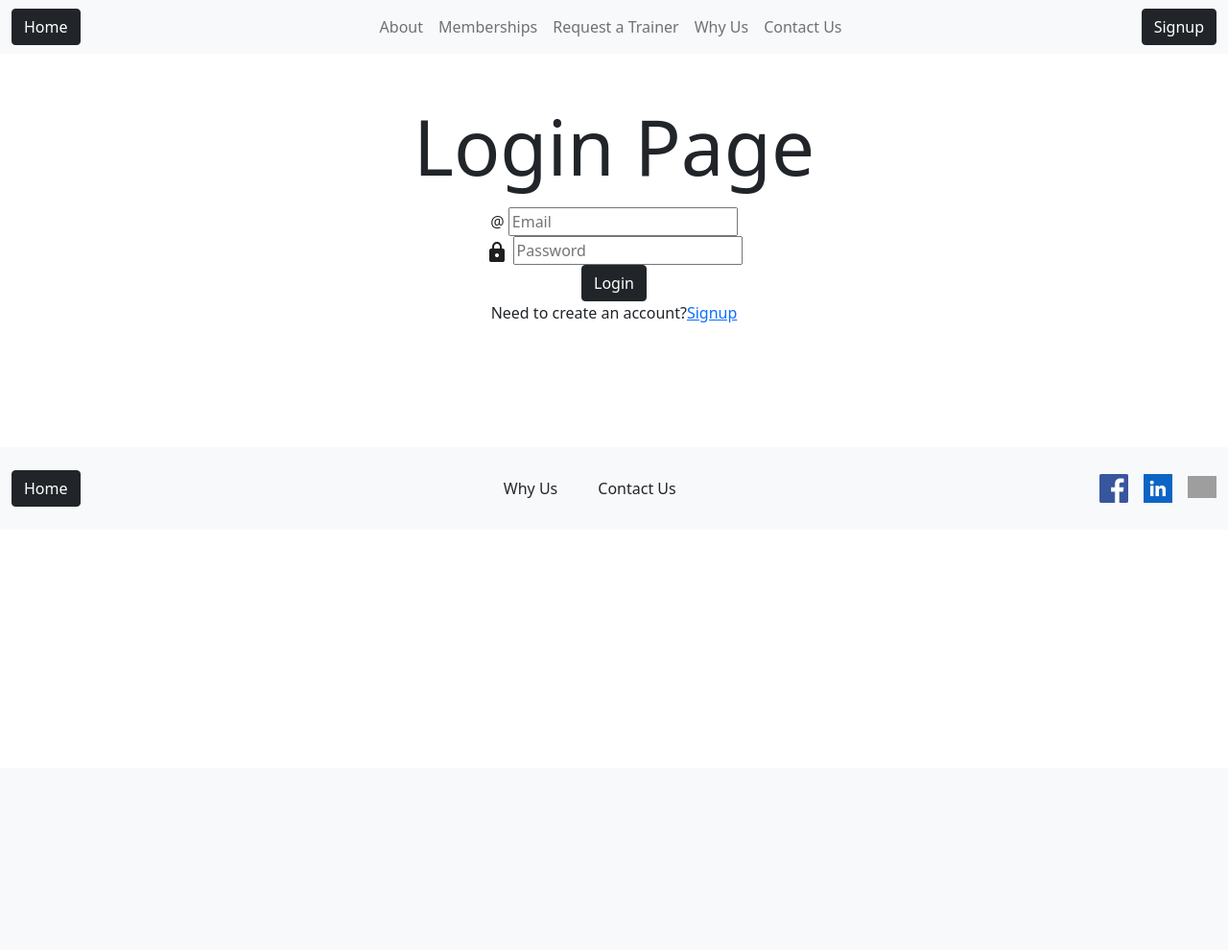
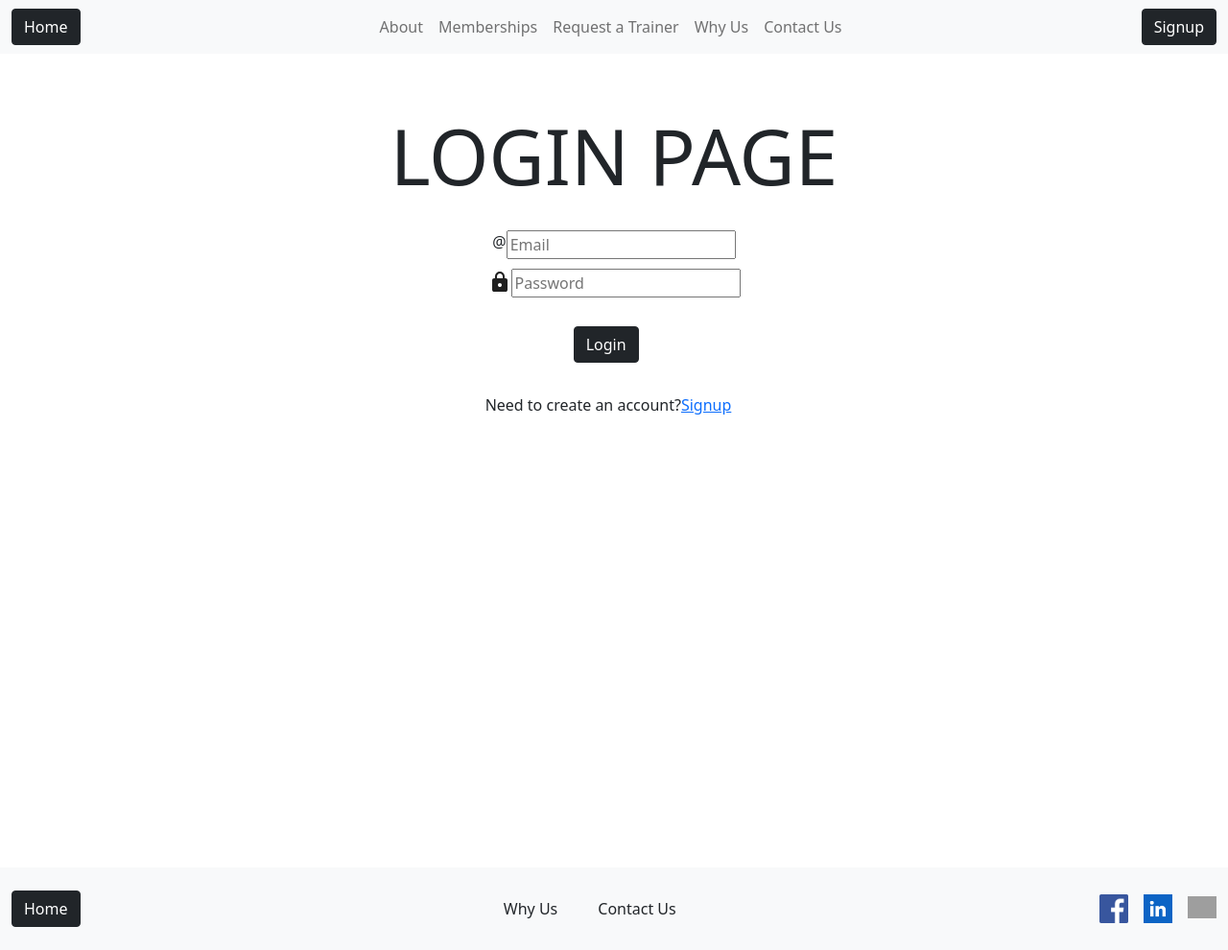
Before and after one commit to mozorjr/CMPSC-390-Group-1-Project, a PHP site: page /login.html in a window 1280 px wide. Shown: the whole page at 96% size. Before the commit the page ends 528 px from the top, so only its background shows below. Run offline with PHP 8.4, Linux system fonts and the light colour scheme; grey boxes are pictures that could not be loaded.

Commit message:
Update styles.css

```diff
--- a/front-end/code/styles.css
+++ b/front-end/code/styles.css
@@ -41,4 +41,83 @@
 .foot{
     position: relative;
     top: 80px;
+    overflow: hidden;
 }
+
+@import url('https://fonts.googleapis.com/css2?family=Poppins:ital,wght@0,100;0,200;0,300;0,400;0,500;0,600;0,700;0,800;0,900;1,100;1,200;1,300;1,400;1,500;1,600;1,700;1,800;1,900&display=swap');
+:root{
+    --accent-color: #b6a9a96e;
+    --base-color: #ffffff;
+    --text-color: #000000;
+    --input-color: #f3ecec;
+}
+
+.wrapper{
+    display: flex;
+    flex-direction: column;
+    align-items: center;
+    justify-content: center;
+}
+
+h3{
+    font-size: 3rem;
+    font-weight: 900;
+    text-transform: uppercase;
+    position: relative;
+    top: 10px;
+}
+
+.textAccount{
+    position: relative;
+    top: 20px;
+    margin-bottom: 330px;
+}
+
+.logBtn{
+    position: relative;
+    top: 20px;
+    right: -120px;
+}
+
+.text{
+    position: relative;
+    top: 90px;
+    left: -40px;
+    margin-bottom: 450px;
+}
+
+
+form{
+    width: min(400px, 100%);
+    margin-top: 20px;
+    margin-bottom: 50px;
+    display: flex;
+    flex-direction: column;
+    align-items: center;
+    gap: 10px;
+    position: relative;
+    top: 20px;
+}
+form > div{
+    width: 100%;
+    display: flex;
+    justify-content: center;
+}
+
+form input:hover{
+    border: 2px solid var(--accent-color);
+}
+form input:focus{
+    outline: none;
+    border-color: var(--text-color);
+}
+div:hs(input:focus) > label{
+    background-color: var(--text-color);
+}
+
+@media(max-width: 1100px) {
+    .wrapper{
+        width: min(600px, 100%);
+        border-radius: 0;
+    }
+}
```
